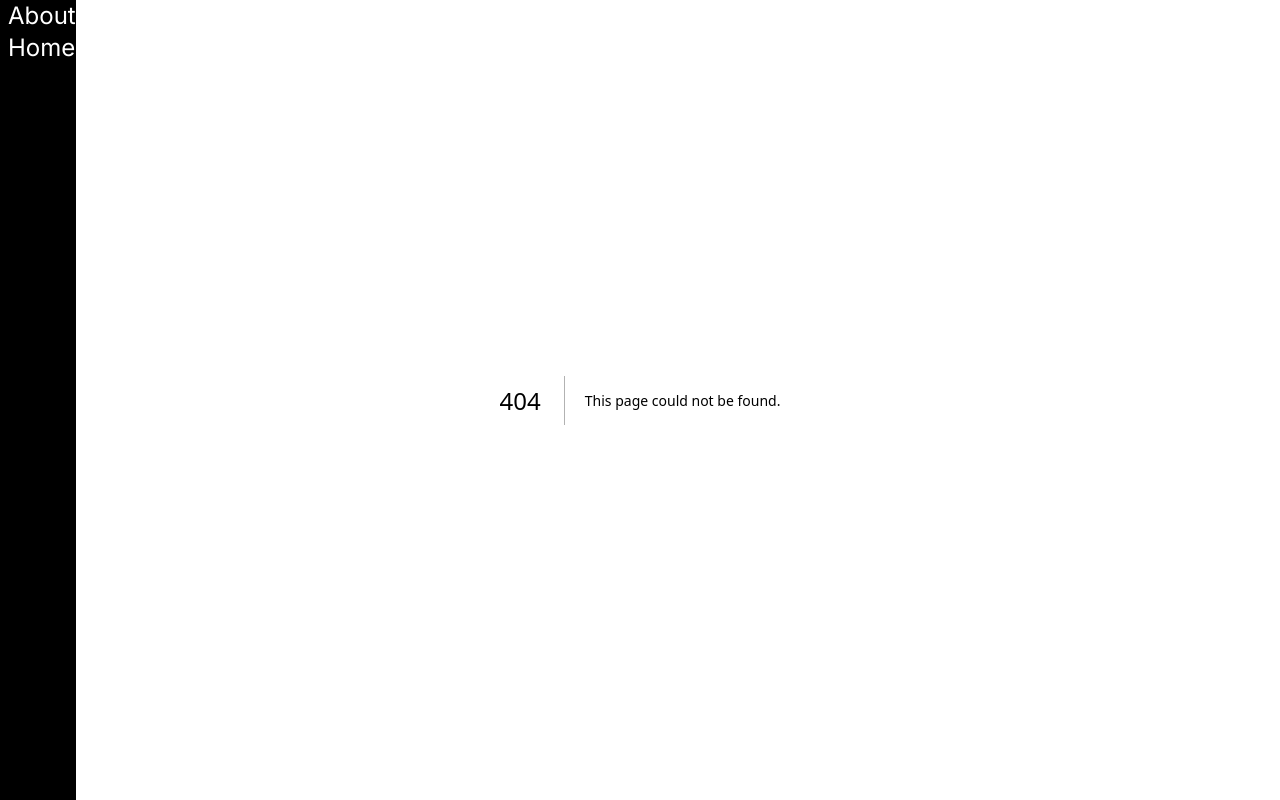
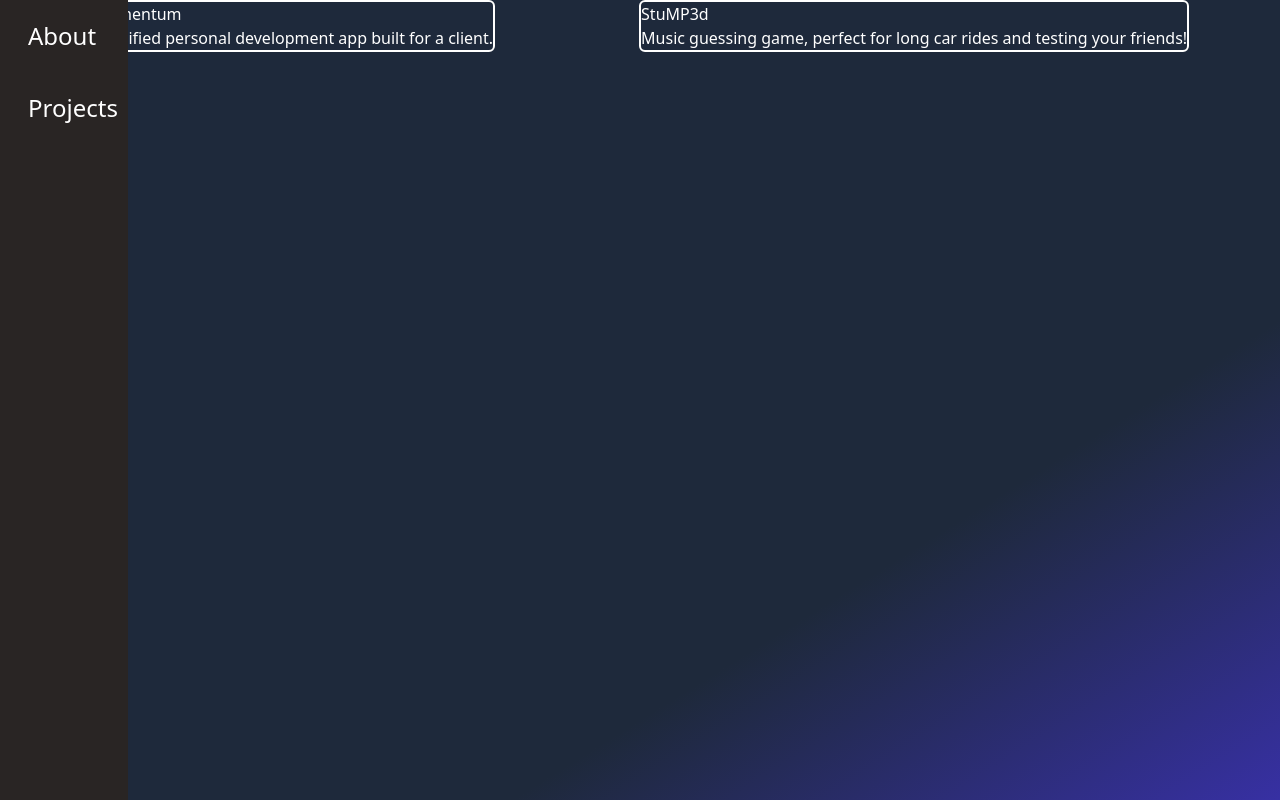
Before and after one commit to Obliquey/nextjs-portfolio, a Next.js app: page /projects in a window 1280 px wide. Before the commit this address had no page. Built offline with nearby package versions, Linux system fonts and the light colour scheme.

Commit message:
started getting bones of the projects page set up

```diff
--- a/app/components/Projects.tsx
+++ b/app/components/Projects.tsx
@@ -3,16 +3,24 @@
 
 
 export default function Projects() {
+
     const exampleProjects = [
         {name: "Momentum", description: "Gamified personal development app built for a client."},
         {
             name: "StuMP3d", description: "Music guessing game, perfect for long car rides and testing your friends!"
         }
     ]
-
     return (
-        <div id="projectCard" className="w-40 h-40 border-white border-2 rounded-sm ">
-
-        </div>
+        <>
+            {exampleProjects.map((item, index) => {
+                console.log("Is this even happening?");
+                return (
+                    <div className="min-w-72 h-auto border-2 rounded-md border-white" key={index}>
+                        <p>{item.name}</p>
+                        <p>{item.description}</p>
+                    </div>
+                )
+            })}
+        </>
     )
 }
--- a/app/components/nav.tsx
+++ b/app/components/nav.tsx
@@ -3,14 +3,14 @@
 export default function Nav() {
     const navItems = [
         {name:"About", path:"/about"},
-        {name:"Home", path:"/home"}
+        {name:"Projects", path:"/projects"}
     ];
 
     return (
         <>
-            <div className="flex flex-col absolute h-screen bg-black mt-0">
+            <div className="flex flex-col absolute left-0 top-0 h-screen bg-stone-800 w-32">
                 {navItems.map((item, index) => {
-                    return <Link href={item.path} className="ml-2 text-white text-2xl border-1 ">{item.name}</Link>;
+                    return <Link href={item.path} className="ml-2 text-white text-2xl border-1 p-5 ">{item.name}</Link>;
                 })}
             </div>
         </>
--- a/app/globals.css
+++ b/app/globals.css
@@ -16,9 +16,9 @@
   }
 }
 
-/* html, body {
+html, body {
   min-height: 100vh;
-} */
+}
 
 @layer utilities {
   .text-balance {
--- a/app/home/page.tsx
+++ /dev/null
@@ -1,12 +0,0 @@
-import React from 'react';
-import Link from 'next/link';
-
-
-export default function Home(){
-  return (
-    <div>
-      <p>This will be the home page.</p>
-      <Link href={"/about/"}> Go To About </Link>
-    </div>
-  )
-};
--- a/app/layout.tsx
+++ b/app/layout.tsx
@@ -16,8 +16,8 @@
   children: React.ReactNode;
 }>) {
   return (
-    <html lang="en" className="min-h-lvh bg-gradient-to-br from-slate-800 from-70% to-indigo-800">
-      <body className={inter.className}>
+    <html lang="en" className="bg-gradient-to-br from-slate-800 from-70% to-indigo-800">
+      <body className="">
         <Nav />
         {/* Will want the navbar, a socials header, and a contact me footer in the bottom right */}
         {children}
--- a/app/page.tsx
+++ b/app/page.tsx
@@ -1,7 +1,7 @@
 import { Manuale } from "next/font/google";
 import Image from "next/image";
 import Nav from "./components/nav";
-import Projects from "./components/projects";
+// import Projects from "./components/projects";
 
 export default function Home() {
   const imgURL = "https://images.unsplash.com/photo-1542831371-29b0f74f9713?q=80&w=1000&auto=format&fit=crop&ixlib=rb-4.0.3&ixid=M3wxMjA3fDB8MHxzZWFyY2h8M3x8Y29kaW5nfGVufDB8fDB8fHww";
@@ -15,7 +15,7 @@
       // 3. A Projects page, with a current list of Github projects
       // 4. An informations page, including a small box for visitors to send me emails.
 
-      <main className="h-screen">
+      <main className="">
         <div id="parent" className="flex flex-row gap-12 place-content-center mt-10">
             <div id="image" className="basis-1/5">
                 <img src={imgURL} alt="something about coding" />
@@ -31,7 +31,7 @@
 
         {/* will need to figure out how best to print projects to the DOM. Will be dependent on how I retrieve that info from Github */}
         <div id="projects" className="flex flex-row gap-10 place-content-center mt-40">
-          <Projects />
+          {/* <Projects /> */}
         </div>
 
       </main>
--- /dev/null
+++ b/app/projects/page.tsx
@@ -0,0 +1,12 @@
+import React from 'react';
+import Link from 'next/link';
+import Projects from '../components/Projects';
+
+
+export default function ProjectsPage(){
+  return (
+    <div className='flex flex-row place-content-center mt-50 text-white gap-36'>
+      <Projects />
+    </div>
+  )
+};
```
